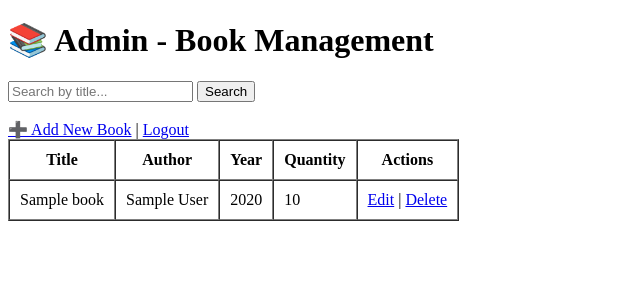
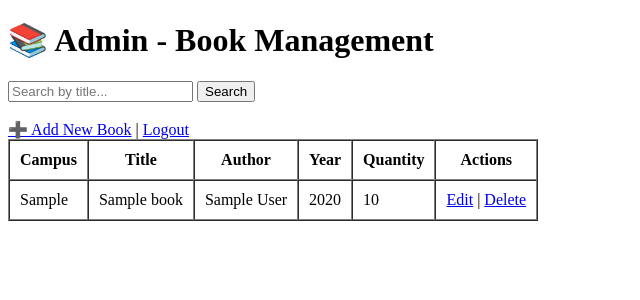
Before and after one commit to SeanMegusean/library_system, a PHP site: page /admin_books.php in a window 1280 px wide. Shown: the top 300 px of the page, without its empty margins (0-640 px from the left). Run offline with PHP 8.4, Linux system fonts and the light colour scheme; the visitor is signed in with stand-in values (Sample User, id 1); tables that the repository leaves empty or names only in its code hold one stand-in row (values such as "Sample post").

Commit message:
ver2 campus udpate

```diff
--- a/admin_books.php
+++ b/admin_books.php
@@ -44,10 +44,11 @@ $result = $stmt->get_result();
     <a href="logout.php">Logout</a>
     <table border="1" cellpadding="10" cellspacing="0">
         <tr>
-            <th>Title</th><th>Author</th><th>Year</th><th>Quantity</th><th>Actions</th>
+            <th>Campus</th><th>Title</th><th>Author</th><th>Year</th><th>Quantity</th><th>Actions</th>
         </tr>
         <?php while ($row = $result->fetch_assoc()): ?>
         <tr>
+            <td><?= htmlspecialchars($row['campus']) ?></td>
             <td><?= htmlspecialchars($row['title']) ?></td>
             <td><?= htmlspecialchars($row['author']) ?></td>
             <td><?= htmlspecialchars($row['year']) ?></td>
```
